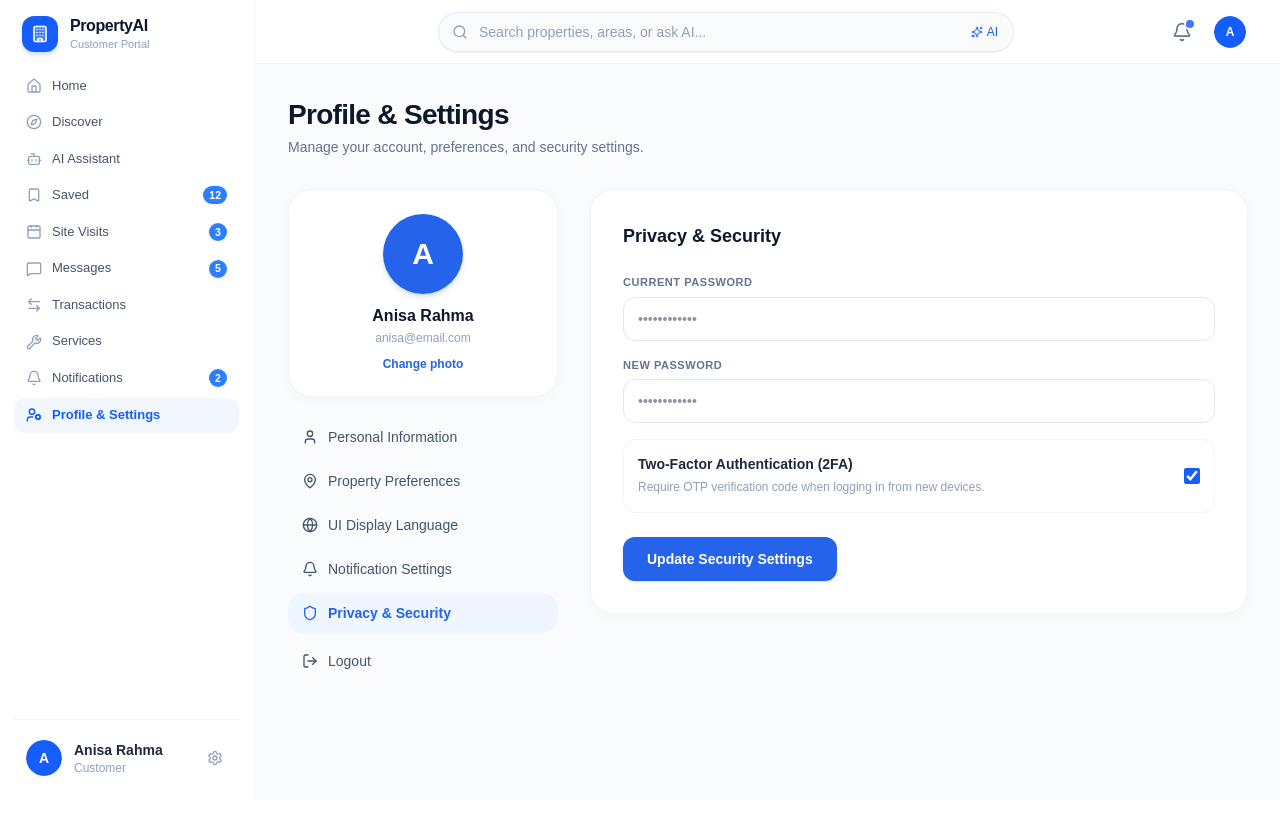
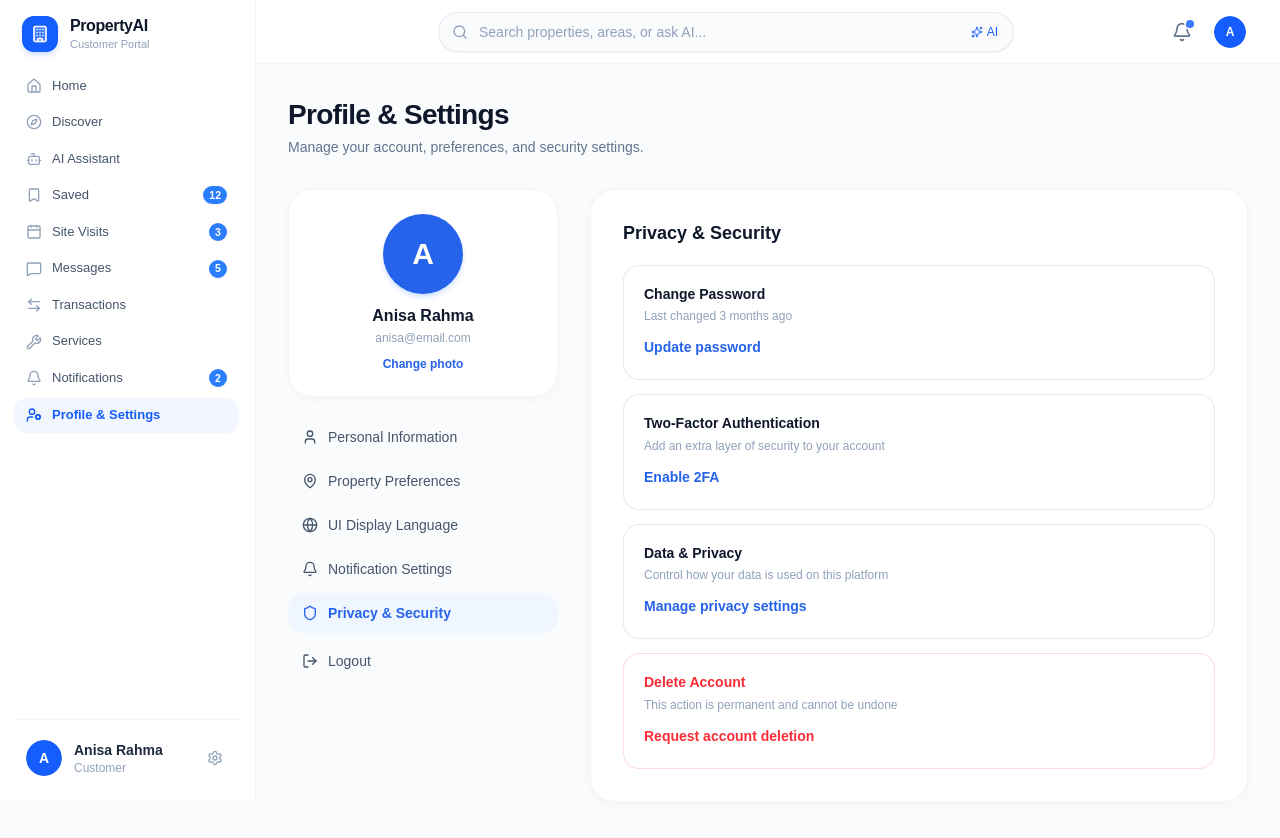
Before and after one commit to shahidulshohid/kim18manu, a Next.js app: page /dashboard/customer/settings in a window 1280 px wide. Both pictures are taken after a click on the button "Privacy & Security". Shown: the top 838 px of the page. Before the commit the page ends 800 px from the top, so only its background shows below. Built offline with nearby package versions, Linux system fonts and the light colour scheme.

Commit message:
feat: add SettingsView component for customer profile and preference management

```diff
--- a/components/dashboard/customer/views/SettingsView.tsx
+++ b/components/dashboard/customer/views/SettingsView.tsx
@@ -61,8 +61,10 @@ export default function SettingsView() {
     currentPassword: "",
     newPassword: "",
     confirmPassword: "",
-    twoFactor: true,
   });
+  const [twoFactorEnabled, setTwoFactorEnabled] = useState(false);
+  const [showPasswordModal, setShowPasswordModal] = useState(false);
+  const [showDeleteModal, setShowDeleteModal] = useState(false);
 
   // Logout confirmation modal state
   const [showLogoutModal, setShowLogoutModal] = useState(false);
@@ -99,13 +101,18 @@ export default function SettingsView() {
 
   const handleSaveSecurity = (e: React.FormEvent) => {
     e.preventDefault();
-    showToast("Security settings updated!");
+    showToast("Password updated successfully!");
+    setShowPasswordModal(false);
     setSecurityData({
       currentPassword: "",
       newPassword: "",
       confirmPassword: "",
-      twoFactor: securityData.twoFactor,
     });
+  };
+
+  const handleDeleteAccount = () => {
+    setShowDeleteModal(false);
+    showToast("Account deletion request submitted. An email confirmation has been sent.");
   };
 
   const handleChangePhoto = () => {
@@ -653,80 +660,92 @@ export default function SettingsView() {
             </div>
           )}
 
-          {/* Tab 5: Privacy & Security */}
+          {/* Tab 5: Privacy & Security strictly matching screenshot */}
           {activeTab === "security" && (
-            <form onSubmit={handleSaveSecurity}>
-              <h2 className="text-base sm:text-lg font-bold text-slate-900 mb-6">
+            <div>
+              <h2 className="text-base sm:text-lg font-bold text-slate-900 leading-tight mb-5">
                 Privacy & Security
               </h2>
 
-              <div className="space-y-4 mb-6">
-                <div>
-                  <label className="block text-[11px] font-bold text-slate-500 uppercase tracking-wider mb-1.5">
-                    Current Password
-                  </label>
-                  <input
-                    type="password"
-                    placeholder="••••••••••••"
-                    value={securityData.currentPassword}
-                    onChange={(e) =>
-                      setSecurityData({
-                        ...securityData,
-                        currentPassword: e.target.value,
-                      })
-                    }
-                    className="w-full h-11 px-3.5 rounded-xl border border-slate-200 text-xs sm:text-sm text-slate-800 bg-white focus:outline-none focus:border-blue-600"
-                  />
+              <div className="space-y-3.5">
+                {/* Card 1: Change Password */}
+                <div className="rounded-2xl border border-slate-200/90 bg-white p-4 sm:p-5">
+                  <h3 className="text-sm font-bold text-slate-900 leading-tight">
+                    Change Password
+                  </h3>
+                  <p className="text-xs text-slate-400 mt-1 leading-normal">
+                    Last changed 3 months ago
+                  </p>
+                  <button
+                    type="button"
+                    onClick={() => setShowPasswordModal(true)}
+                    className="mt-3 text-xs sm:text-sm font-semibold text-[#2563eb] hover:text-blue-700 hover:underline inline-block cursor-pointer"
+                  >
+                    Update password
+                  </button>
                 </div>
 
-                <div>
-                  <label className="block text-[11px] font-bold text-slate-500 uppercase tracking-wider mb-1.5">
-                    New Password
-                  </label>
-                  <input
-                    type="password"
-                    placeholder="••••••••••••"
-                    value={securityData.newPassword}
-                    onChange={(e) =>
-                      setSecurityData({
-                        ...securityData,
-                        newPassword: e.target.value,
-                      })
-                    }
-                    className="w-full h-11 px-3.5 rounded-xl border border-slate-200 text-xs sm:text-sm text-slate-800 bg-white focus:outline-none focus:border-blue-600"
-                  />
+                {/* Card 2: Two-Factor Authentication */}
+                <div className="rounded-2xl border border-slate-200/90 bg-white p-4 sm:p-5">
+                  <h3 className="text-sm font-bold text-slate-900 leading-tight">
+                    Two-Factor Authentication
+                  </h3>
+                  <p className="text-xs text-slate-400 mt-1 leading-normal">
+                    Add an extra layer of security to your account
+                  </p>
+                  <button
+                    type="button"
+                    onClick={() => {
+                      setTwoFactorEnabled(!twoFactorEnabled);
+                      showToast(
+                        twoFactorEnabled
+                          ? "Two-Factor Authentication disabled"
+                          : "Two-Factor Authentication enabled"
+                      );
+                    }}
+                    className="mt-3 text-xs sm:text-sm font-semibold text-[#2563eb] hover:text-blue-700 hover:underline inline-block cursor-pointer"
+                  >
+                    {twoFactorEnabled ? "Disable 2FA" : "Enable 2FA"}
+                  </button>
                 </div>
 
-                <label className="flex items-center justify-between p-3.5 rounded-xl border border-slate-100 hover:bg-slate-50 cursor-pointer transition-colors mt-4">
-                  <div>
-                    <span className="text-xs sm:text-sm font-bold text-slate-800 block">
-                      Two-Factor Authentication (2FA)
-                    </span>
-                    <span className="text-xs text-slate-400">
-                      Require OTP verification code when logging in from new devices.
-                    </span>
-                  </div>
-                  <input
-                    type="checkbox"
-                    checked={securityData.twoFactor}
-                    onChange={(e) =>
-                      setSecurityData({
-                        ...securityData,
-                        twoFactor: e.target.checked,
-                      })
+                {/* Card 3: Data & Privacy */}
+                <div className="rounded-2xl border border-slate-200/90 bg-white p-4 sm:p-5">
+                  <h3 className="text-sm font-bold text-slate-900 leading-tight">
+                    Data & Privacy
+                  </h3>
+                  <p className="text-xs text-slate-400 mt-1 leading-normal">
+                    Control how your data is used on this platform
+                  </p>
+                  <button
+                    type="button"
+                    onClick={() =>
+                      showToast("Your data privacy settings are up to date.")
                     }
-                    className="h-4 w-4 rounded border-slate-300 text-blue-600 focus:ring-blue-500 accent-blue-600 cursor-pointer"
-                  />
-                </label>
+                    className="mt-3 text-xs sm:text-sm font-semibold text-[#2563eb] hover:text-blue-700 hover:underline inline-block cursor-pointer"
+                  >
+                    Manage privacy settings
+                  </button>
+                </div>
+
+                {/* Card 4: Delete Account */}
+                <div className="rounded-2xl border border-rose-200/70 bg-white p-4 sm:p-5">
+                  <h3 className="text-sm font-bold text-red-500 leading-tight">
+                    Delete Account
+                  </h3>
+                  <p className="text-xs text-slate-400 mt-1 leading-normal">
+                    This action is permanent and cannot be undone
+                  </p>
+                  <button
+                    type="button"
+                    onClick={() => setShowDeleteModal(true)}
+                    className="mt-3 text-xs sm:text-sm font-semibold text-red-500 hover:text-red-600 hover:underline inline-block cursor-pointer"
+                  >
+                    Request account deletion
+                  </button>
+                </div>
               </div>
-
-              <button
-                type="submit"
-                className="h-11 px-6 rounded-xl bg-[#2563eb] hover:bg-blue-700 text-white font-semibold text-xs sm:text-sm shadow-sm transition-all cursor-pointer active:scale-95"
-              >
-                Update Security Settings
-              </button>
-            </form>
+            </div>
           )}
         </div>
       </div>
@@ -779,6 +798,142 @@ export default function SettingsView() {
           </div>
         </div>
       )}
+
+      {/* 5. Password Modal */}
+      {showPasswordModal && (
+        <div
+          onClick={() => setShowPasswordModal(false)}
+          className="fixed inset-0 z-50 bg-black/40 backdrop-blur-xs flex items-center justify-center p-4 animate-in fade-in duration-200"
+        >
+          <div
+            onClick={(e) => e.stopPropagation()}
+            className="relative w-full max-w-md bg-white rounded-2xl sm:rounded-3xl shadow-2xl border border-slate-100 p-6 animate-in zoom-in-95 duration-200"
+          >
+            <h3 className="text-base font-bold text-slate-900 mb-1">
+              Update Password
+            </h3>
+            <p className="text-xs text-slate-500 mb-5">
+              Enter your current password and choose a strong new password.
+            </p>
+
+            <form onSubmit={handleSaveSecurity} className="space-y-4">
+              <div>
+                <label className="block text-[11px] font-bold text-slate-500 uppercase tracking-wider mb-1.5">
+                  Current Password
+                </label>
+                <input
+                  type="password"
+                  placeholder="••••••••••••"
+                  value={securityData.currentPassword}
+                  onChange={(e) =>
+                    setSecurityData({
+                      ...securityData,
+                      currentPassword: e.target.value,
+                    })
+                  }
+                  required
+                  className="w-full h-11 px-3.5 rounded-xl border border-slate-200 text-xs sm:text-sm text-slate-800 bg-white focus:outline-none focus:border-blue-600"
+                />
+              </div>
+
+              <div>
+                <label className="block text-[11px] font-bold text-slate-500 uppercase tracking-wider mb-1.5">
+                  New Password
+                </label>
+                <input
+                  type="password"
+                  placeholder="••••••••••••"
+                  value={securityData.newPassword}
+                  onChange={(e) =>
+                    setSecurityData({
+                      ...securityData,
+                      newPassword: e.target.value,
+                    })
+                  }
+                  required
+                  className="w-full h-11 px-3.5 rounded-xl border border-slate-200 text-xs sm:text-sm text-slate-800 bg-white focus:outline-none focus:border-blue-600"
+                />
+              </div>
+
+              <div>
+                <label className="block text-[11px] font-bold text-slate-500 uppercase tracking-wider mb-1.5">
+                  Confirm New Password
+                </label>
+                <input
+                  type="password"
+                  placeholder="••••••••••••"
+                  value={securityData.confirmPassword}
+                  onChange={(e) =>
+                    setSecurityData({
+                      ...securityData,
+                      confirmPassword: e.target.value,
+                    })
+                  }
+                  required
+                  className="w-full h-11 px-3.5 rounded-xl border border-slate-200 text-xs sm:text-sm text-slate-800 bg-white focus:outline-none focus:border-blue-600"
+                />
+              </div>
+
+              <div className="flex items-center justify-end gap-2.5 pt-2">
+                <button
+                  type="button"
+                  onClick={() => setShowPasswordModal(false)}
+                  className="h-10 px-4 rounded-xl border border-slate-200 text-xs font-semibold text-slate-600 hover:bg-slate-50 transition-colors cursor-pointer"
+                >
+                  Cancel
+                </button>
+                <button
+                  type="submit"
+                  className="h-10 px-5 rounded-xl bg-[#2563eb] hover:bg-blue-700 text-xs font-semibold text-white shadow-sm transition-colors cursor-pointer active:scale-95"
+                >
+                  Update Password
+                </button>
+              </div>
+            </form>
+          </div>
+        </div>
+      )}
+
+      {/* 6. Delete Account Modal */}
+      {showDeleteModal && (
+        <div
+          onClick={() => setShowDeleteModal(false)}
+          className="fixed inset-0 z-50 bg-black/40 backdrop-blur-xs flex items-center justify-center p-4 animate-in fade-in duration-200"
+        >
+          <div
+            onClick={(e) => e.stopPropagation()}
+            className="relative w-full max-w-sm bg-white rounded-2xl sm:rounded-3xl shadow-2xl border border-slate-100 p-6 text-center animate-in zoom-in-95 duration-200"
+          >
+            <div className="h-12 w-12 rounded-full bg-red-50 text-red-600 flex items-center justify-center mx-auto mb-3">
+              <AlertCircle className="h-6 w-6" />
+            </div>
+
+            <h3 className="text-base font-bold text-slate-900 mb-1">
+              Delete Account?
+            </h3>
+            <p className="text-xs text-slate-500 mb-5 leading-relaxed">
+              This action is permanent and cannot be undone. All your saved searches, transaction records, and inquiries will be permanently removed.
+            </p>
+
+            <div className="flex items-center justify-center gap-2.5">
+              <button
+                type="button"
+                onClick={() => setShowDeleteModal(false)}
+                className="flex-1 h-10 rounded-xl border border-slate-200 text-xs font-semibold text-slate-600 hover:bg-slate-50 transition-colors cursor-pointer"
+              >
+                Cancel
+              </button>
+              <button
+                type="button"
+                onClick={handleDeleteAccount}
+                className="flex-1 h-10 rounded-xl bg-red-600 hover:bg-red-700 text-xs font-semibold text-white shadow-sm transition-colors cursor-pointer active:scale-95"
+              >
+                Delete Account
+              </button>
+            </div>
+          </div>
+        </div>
+      )}
     </div>
   );
 }
```
